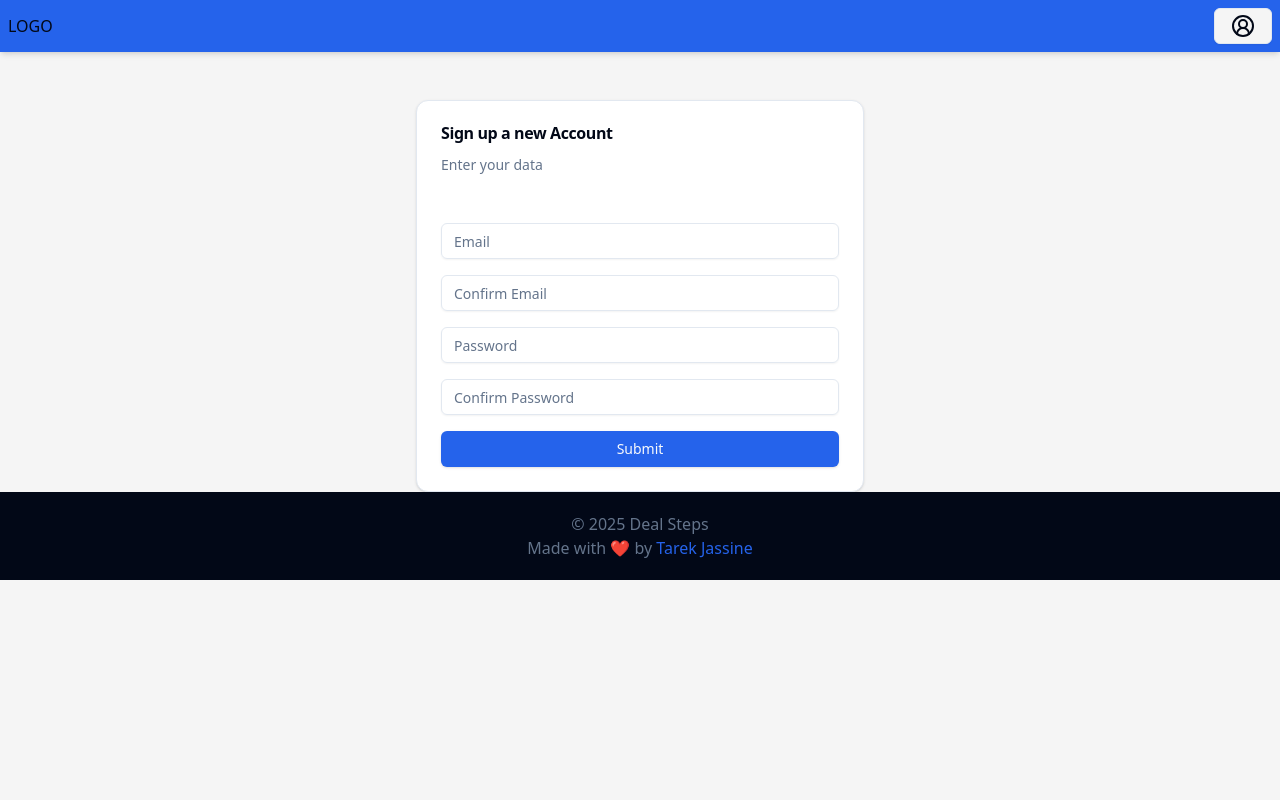
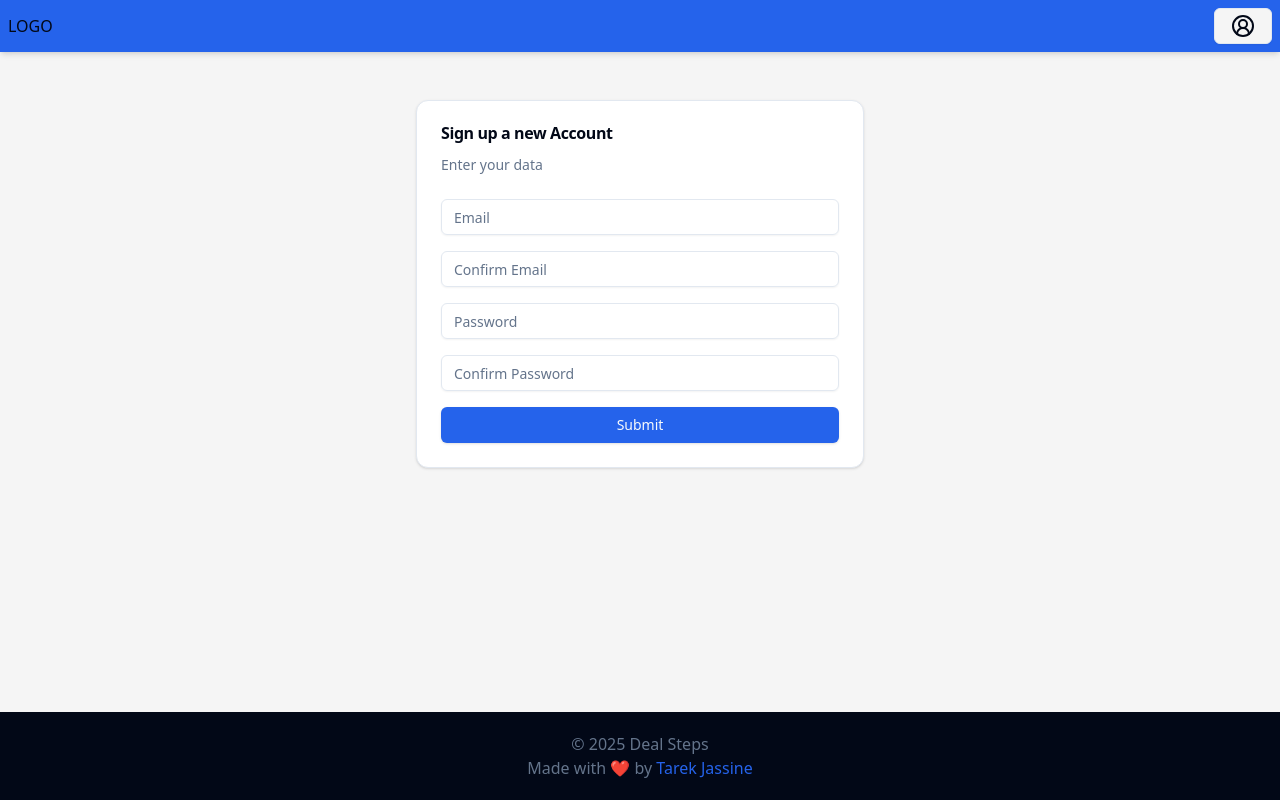
Before and after one commit to tarek339/Deal-Steps-UI-Architecture, a React (Vite) app: page /sign-up in a window 1280 px wide. Built offline with nearby package versions, Linux system fonts and the light colour scheme; no server answers.

Commit message:
Refactor layout structure and improve spacing in various components

```diff
--- a/src/App.tsx
+++ b/src/App.tsx
@@ -23,7 +23,8 @@ function App() {
   }, []);
 
   return (
-    <>
+    <div className="flex min-h-screen flex-col justify-between">
+      <div>
         <NavBar />
         <Routes>
           <Route path="/" element={<Home />} />
@@ -37,8 +38,9 @@ function App() {
           <Route path="/verify-email" element={<VerifyEmail />} />
           <Route path="*" element={<NotFound />} />
         </Routes>
+      </div>
       <Footer />
-    </>
+    </div>
   );
 }
 
--- a/src/components/ui/card.tsx
+++ b/src/components/ui/card.tsx
@@ -57,7 +57,7 @@ const CardContent = React.forwardRef<
   HTMLDivElement,
   React.HTMLAttributes<HTMLDivElement>
 >(({ className, ...props }, ref) => (
-  <div ref={ref} className={cn("p-6", className)} {...props} />
+  <div ref={ref} className={cn("pb-6 pl-6 pr-6 pt-0", className)} {...props} />
 ));
 CardContent.displayName = "CardContent";
 
--- a/src/components/ui/shared/Footer.tsx
+++ b/src/components/ui/shared/Footer.tsx
@@ -1,6 +1,6 @@
 const Footer = () => {
   return (
-    <div className="w-full bg-foreground p-5">
+    <div className="mt-12 w-full bg-foreground p-5">
       <div className="flex flex-col items-center justify-center">
         <div className="text-center text-muted-foreground">
           &copy; 2025 Deal Steps
--- a/src/views/AccountSecurity.tsx
+++ b/src/views/AccountSecurity.tsx
@@ -124,7 +124,7 @@ const AccountSecurity = () => {
   };
 
   return (
-    <div className="mx-auto flex max-w-md flex-col gap-4">
+    <div className="mx-auto flex max-w-md flex-col gap-5">
       <Toaster />
       <Card>
         <CardHeader>
--- a/src/views/UserProfile.tsx
+++ b/src/views/UserProfile.tsx
@@ -106,7 +106,7 @@ const UserProfile = () => {
   };
 
   return (
-    <div className="mx-auto max-w-md">
+    <div className="m-auto w-full max-w-md p-5">
       <Toaster />
       <Card>
         <CardHeader>
```
Lines whose indentation alone changed are shown as unchanged.
